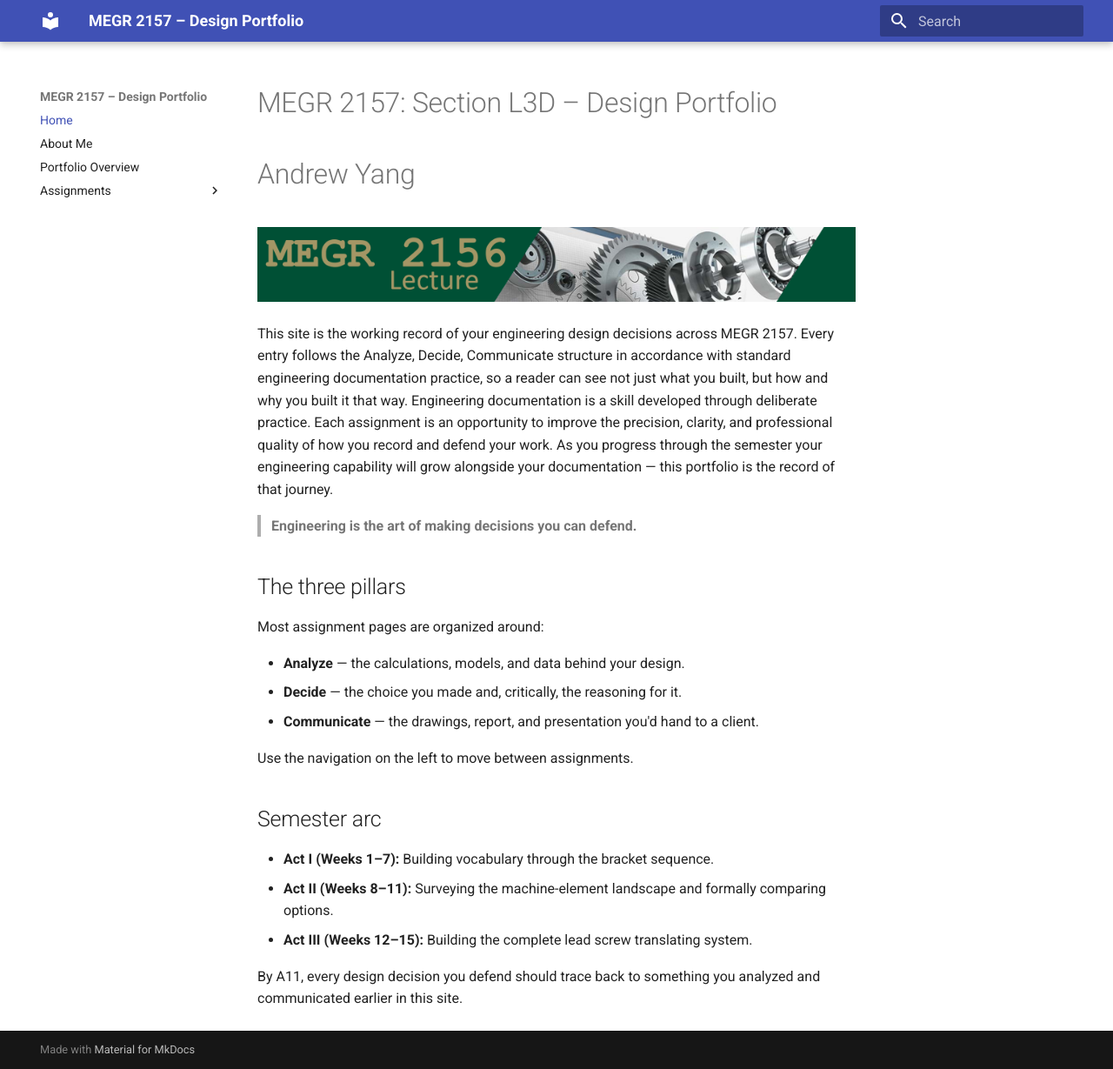
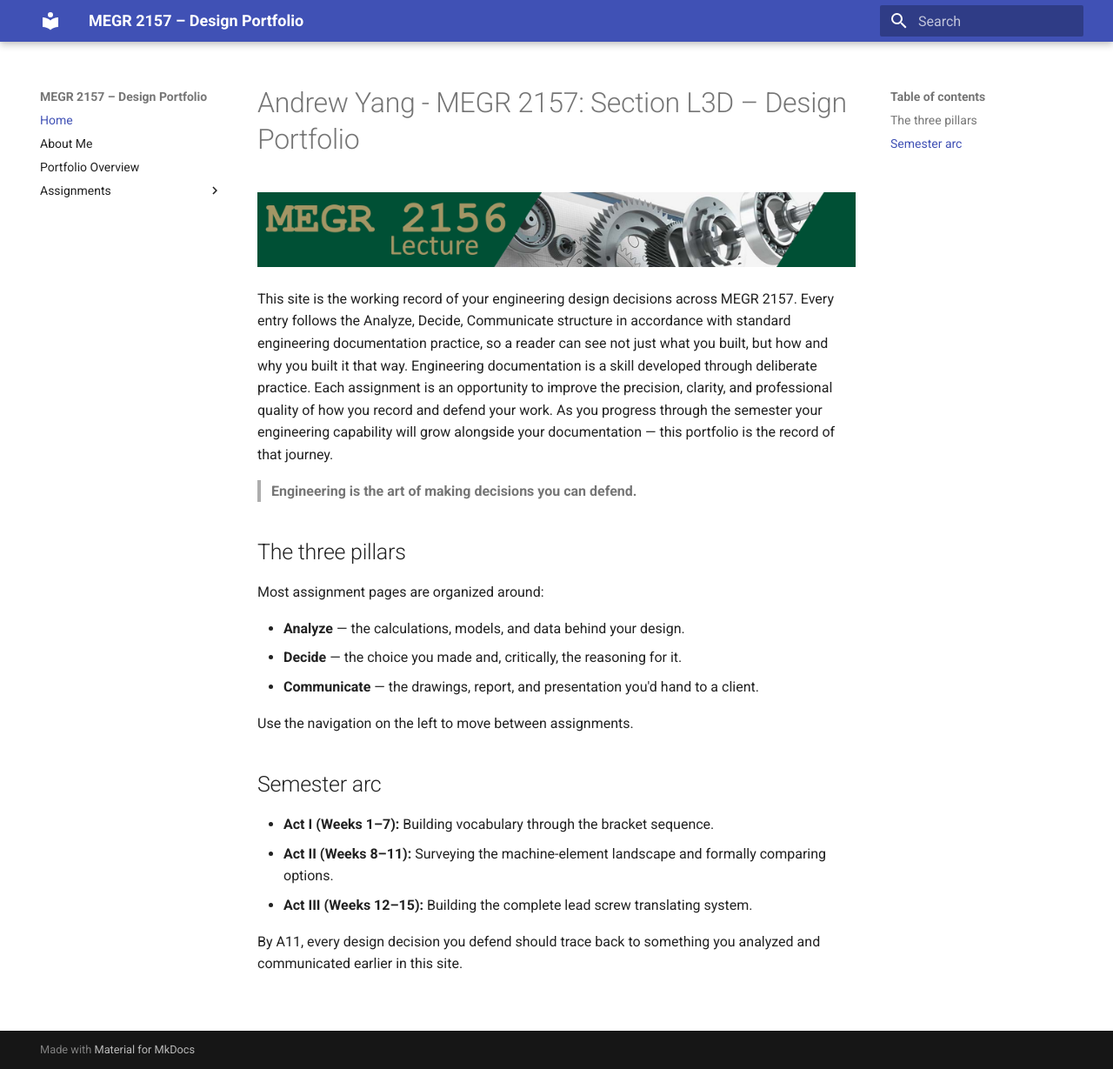
Before and after one commit to AndrewYang2428/AndrewYang-megr2157-portfolio, an MkDocs documentation site: the page built from docs/index.md, in a window 1280 px wide and 1229 px high. Shown: the whole window at 87% size. Built offline with MkDocs 1.6.1 and Material for MkDocs 9.7.7, drawn with Linux system fonts in a browser that asks for light colours.

```diff
--- a/docs/index.md
+++ b/docs/index.md
@@ -1,5 +1,4 @@
-# MEGR 2157: Section L3D – Design Portfolio
-# Andrew Yang
+# Andrew Yang - MEGR 2157: Section L3D – Design Portfolio
 
 ![MEGR 2156-7 Title](MEGR2156title.png)
 
```
